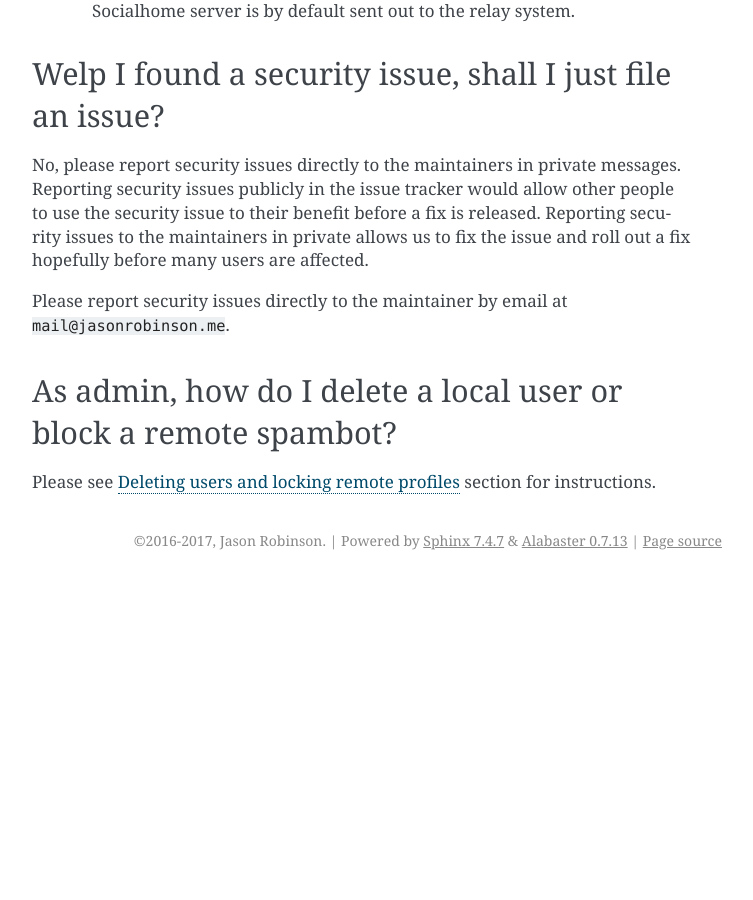
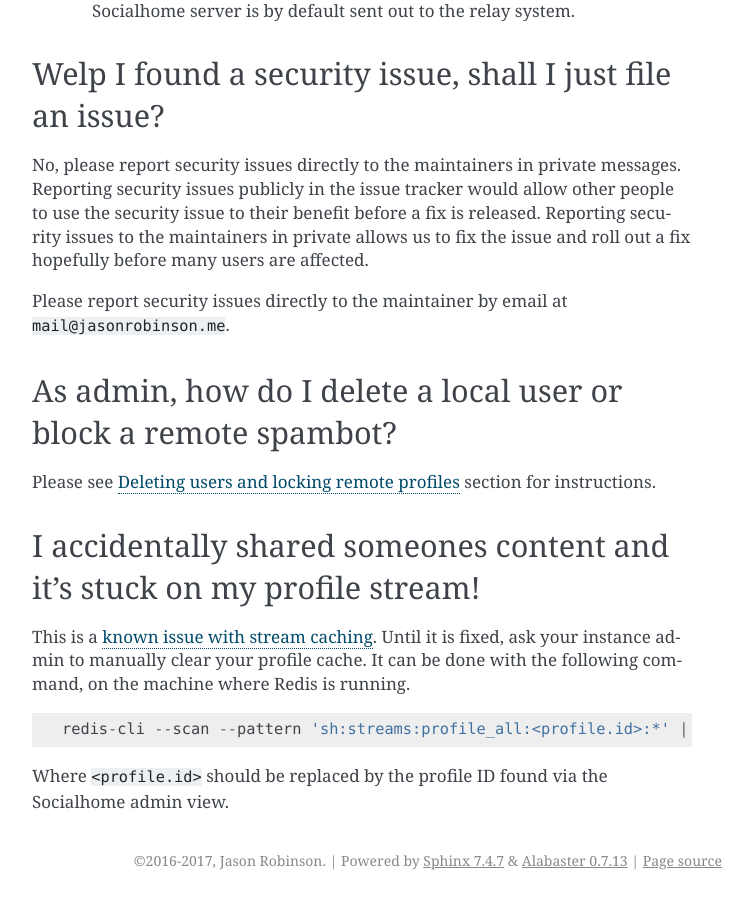
Before and after one commit to jaywink/socialhome, a Sphinx documentation site: the page built from docs/faq.rst, in a window 1280 px wide and 900 px high, scrolled down 1148 px. Shown: the whole window, without its empty margins (388-1141 px from the left). Built offline with Sphinx 7.4.7, drawn with Linux system fonts in a browser that asks for light colours; before the commit the page ends 1728 px from its top, so only the background shows below that; some of the changed text lies outside the part shown.

Commit message:
Add faq note how to manually purge stream caches
Refs: https://git.feneas.org/socialhome/socialhome/issues/567

```diff
--- a/docs/faq.rst
+++ b/docs/faq.rst
@@ -45,3 +45,16 @@ As admin, how do I delete a local user or block a remote spambot?
 -----------------------------------------------------------------
 
 Please see :ref:`delete-user-or-profile` section for instructions.
+
+I accidentally shared someones content and it's stuck on my profile stream!
+---------------------------------------------------------------------------
+
+This is a `known issue with stream caching <https://git.feneas.org/socialhome/socialhome/issues/567>`_.
+Until it is fixed, ask your instance admin to manually clear your profile cache. It can be done with
+the following command, on the machine where Redis is running.
+
+::
+
+    redis-cli --scan --pattern 'sh:streams:profile_all:<profile.id>:*' | xargs redis-cli del
+
+Where ``<profile.id>`` should be replaced by the profile ID found via the Socialhome admin view.
```
